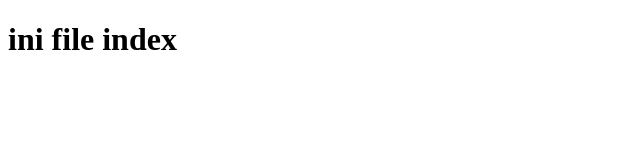
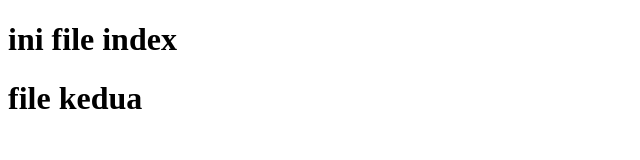
Before and after one commit to sekarrhr/latihanGITsekar, a plain HTML site: page index.html in a window 1280 px wide. Shown: the whole page, without its empty margins (0-640 px from the left). Drawn offline with Linux system fonts and the light colour scheme.

Commit message:
Update index.html
ubah

```diff
--- a/index.html
+++ b/index.html
@@ -7,6 +7,7 @@
     <title>ini file index</title>
 </head>
 <body>
-    <h1>ini file index  </h1>
+    <h1>ini file index</h1>
+    <h1>file kedua</h1>
 </body>
 </html>
```
